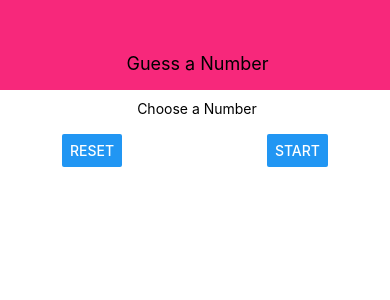
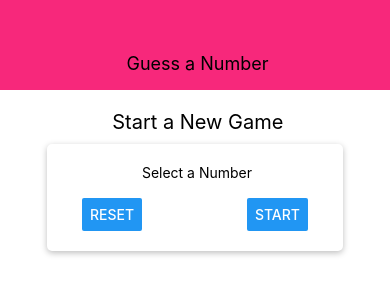
Before and after one commit to ravipjoshi/rn-Guess-Number, a React Native app: screen / in a window 390 px wide. Shown: the top 300 px of the page. Built offline with nearby package versions, Linux system fonts and the light colour scheme.

Commit message:
Updated Card style in the Startgamescreen

```diff
--- a/App.js
+++ b/App.js
@@ -7,7 +7,7 @@ export default function App() {
   return (
     <View style={styles.screen}>
           <Header title='Guess a Number'/>
-          <StartGameScreen title='Choose a Number'/>
+          <StartGameScreen title='Start a New Game'/>
     </View>
   );
 }
--- a/screens/StartGameScreen.js
+++ b/screens/StartGameScreen.js
@@ -4,9 +4,9 @@ import {View, StyleSheet, Text, TextInput, Button} from 'react-native';
 const StartGameScreen = props => {
     return (
         <View style={styles.screen}>
-
+            <Text style={styles.title} > {props.title}</Text>
             <View style={styles.inputContainer} >
-                    <Text > {props.title}</Text>
+                <Text> Select a Number</Text>
                 <TextInput title='Select a number'/>
                 <View style={styles.buttonContainer}>
                     <Button title='reset' onPress={()=>{}}/>
@@ -33,7 +33,18 @@ const styles = StyleSheet.create({
      inputContainer:{
         width: 300,
         maxWidth:'80%',
-        alignItems: 'center'
+        alignItems: 'center',
+        shadowColor:'black',
+        shadowOpacity:5,
+        shadowOffset:{width:0, height:2},
+        shadowRadius: 6,
+        shadowOpacity: 0.26,
+        backgroundColor:'white',
+        elevation: 7,
+        padding :20,
+        borderRadius: 5
+
+
      },
      buttonContainer:{
         flexDirection : 'row',
```
Lines whose indentation alone changed are shown as unchanged.
